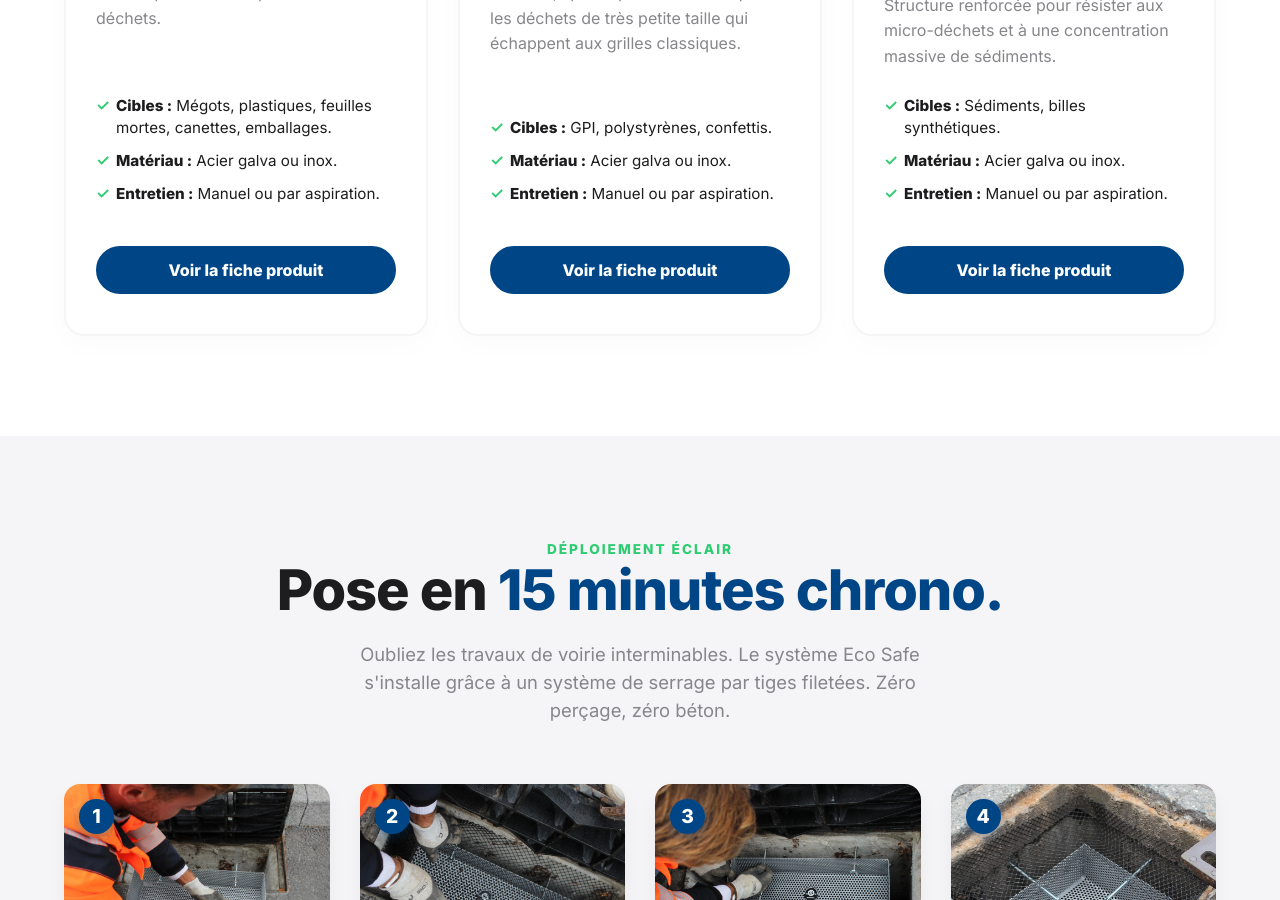
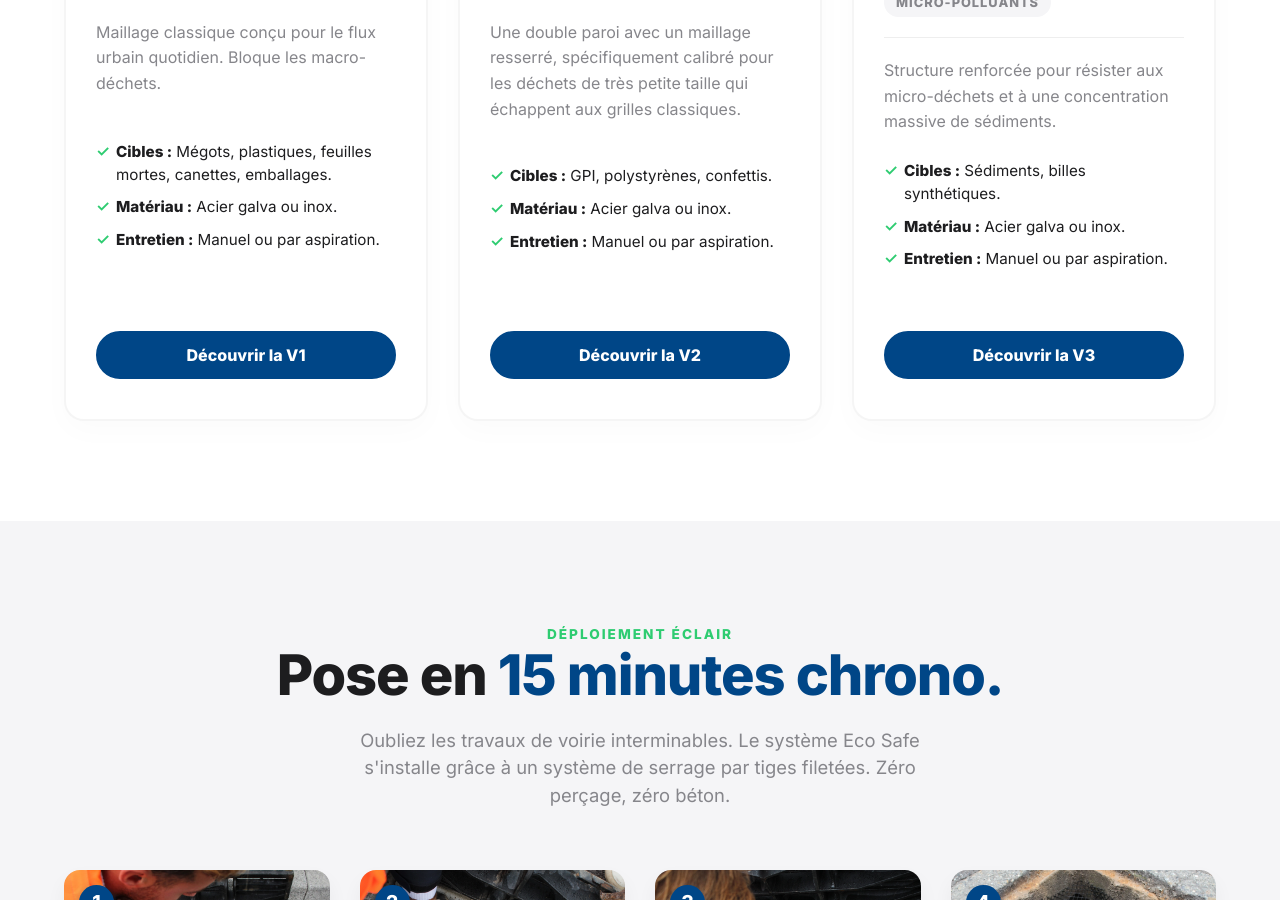
Before and after one commit to DuvalDVL/ecosafe, a Jekyll site: the page built from produit/index.html, in a window 1280 px wide and 900 px high, scrolled down 705 px. Built offline with Jekyll 4.4.1, drawn with Linux system fonts in a browser that asks for light colours.

Commit message:
Update index.html

```diff
--- a/produit/index.html
+++ b/produit/index.html
@@ -6,55 +6,62 @@ description: "Découvrez la technologie Eco Safe : acier galvanisé, 3 niveaux d
 
 <section class="variants-section" id="variantes" style="padding-top: 120px;">
   <div class="container">
-    <div class="section-header text-center">
-    <div class="badge-law"><span class="dot"></span> Brevet & Ingénierie<br></div>
-      <span class="step-label">Adaptabilité totale</span>
+
+    <div class="section-header text-center" style="display: flex; flex-direction: column; align-items: center; gap: 15px; margin-bottom: 60px;">
+      <div class="badge-law"><span class="dot"></span> Brevet & Ingénierie</div>
+      <div class="step-label" style="margin: 0; display: block;">Adaptabilité totale</div>
       <h1 class="section-title">3 Niveaux de <span class="text-green">Filtration.</span></h1>
       <p class="section-subtitle">Chaque site a ses propres polluants. Nous adaptons le maillage de la nasse de capture pour maximiser la rétention sans jamais bloquer les eaux pluviales.</p>
     </div>
 
     <div class="variants-grid">
 
-      <div class="variant-card">
+      <div class="variant-card" style="display: flex; flex-direction: column; height: 100%;">
         <div class="variant-header">
           <h3>V1 - Standard Urbain</h3>
           <span class="badge-variant">Collectivités</span>
         </div>
         <p class="variant-desc">Maillage classique conçu pour le flux urbain quotidien. Bloque les macro-déchets.</p>
-        <ul class="variant-specs" style="margin-bottom: 30px;">
+        <ul class="variant-specs" style="margin-bottom: 30px; flex-grow: 1;">
           <li><strong>Cibles :</strong> Mégots, plastiques, feuilles mortes, canettes, emballages.</li>
           <li><strong>Matériau :</strong> Acier galva ou inox.</li>
           <li><strong>Entretien :</strong> Manuel ou par aspiration.</li>
         </ul>
-        <a href="{{ site.baseurl }}/produit/grille-standard/" class="btn btn-primary" style="width: 100%; margin-top: auto;">Voir la fiche produit</a>
+        <div style="margin-top: 20px;">
+          <a href="{{ site.baseurl }}/produit/standard-urbain/" class="btn btn-primary" style="width: 100%;">Découvrir la V1</a>
+        </div>
       </div>
 
-      <div class="variant-card featured-variant">
+      <div class="variant-card featured-variant" style="display: flex; flex-direction: column; height: 100%;">
         <div class="variant-header">
           <h3>V2 - Industriels</h3>
           <span class="badge-variant highlight">Plateformes de tri</span>
         </div>
         <p class="variant-desc">Une double paroi avec un maillage resserré, spécifiquement calibré pour les déchets de très petite taille qui échappent aux grilles classiques.</p>
-        <ul class="variant-specs" style="margin-bottom: 30px;">
+        <ul class="variant-specs" style="margin-bottom: 30px; flex-grow: 1;">
           <li><strong>Cibles :</strong> GPI, polystyrènes, confettis.</li>
           <li><strong>Matériau :</strong> Acier galva ou inox.</li>
           <li><strong>Entretien :</strong> Manuel ou par aspiration.</li>
         </ul>
-        <a href="{{ site.baseurl }}/produit/grille-industrielle/" class="btn btn-primary" style="width: 100%; margin-top: auto;">Voir la fiche produit</a>
+        <div style="margin-top: 20px;">
+          <a href="{{ site.baseurl }}/produit/industriel/" class="btn btn-primary" style="width: 100%;">Découvrir la V2</a>
+        </div>
       </div>
 
-      <div class="variant-card">
+      <div class="variant-card" style="display: flex; flex-direction: column; height: 100%;">
         <div class="variant-header">
           <h3>V3 - Complexes Sportifs</h3>
           <span class="badge-variant">Micro-polluants</span>
         </div>
         <p class="variant-desc">Structure renforcée pour résister aux micro-déchets et à une concentration massive de sédiments.</p>
-        <ul class="variant-specs" style="margin-bottom: 30px;">
+        <ul class="variant-specs" style="margin-bottom: 30px; flex-grow: 1;">
           <li><strong>Cibles :</strong> Sédiments, billes synthétiques.</li>
           <li><strong>Matériau :</strong> Acier galva ou inox.</li>
           <li><strong>Entretien :</strong> Manuel ou par aspiration.</li>
         </ul>
-        <a href="{{ site.baseurl }}/produit/grille-sportive/" class="btn btn-primary" style="width: 100%; margin-top: auto;">Voir la fiche produit</a>
+        <div style="margin-top: 20px;">
+          <a href="{{ site.baseurl }}/produit/complexe-sportif/" class="btn btn-primary" style="width: 100%;">Découvrir la V3</a>
+        </div>
       </div>
 
     </div>
```
